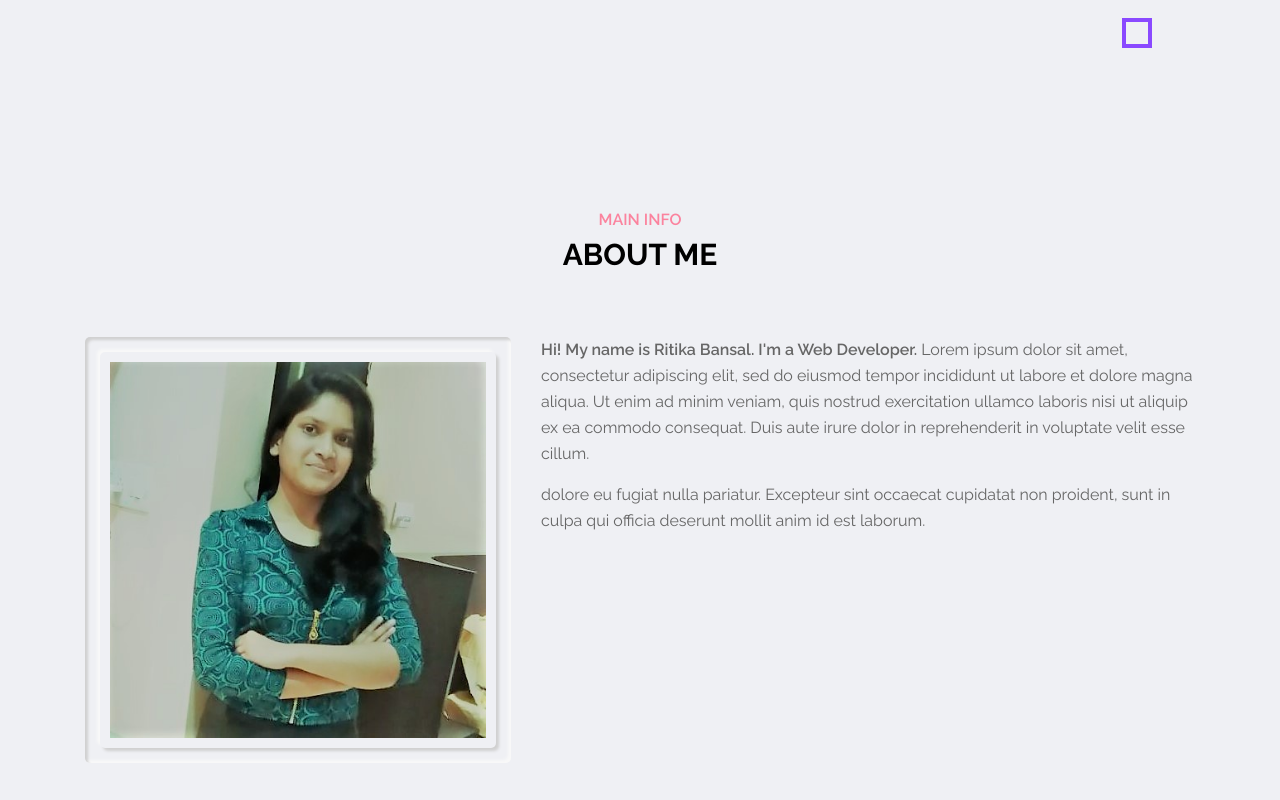
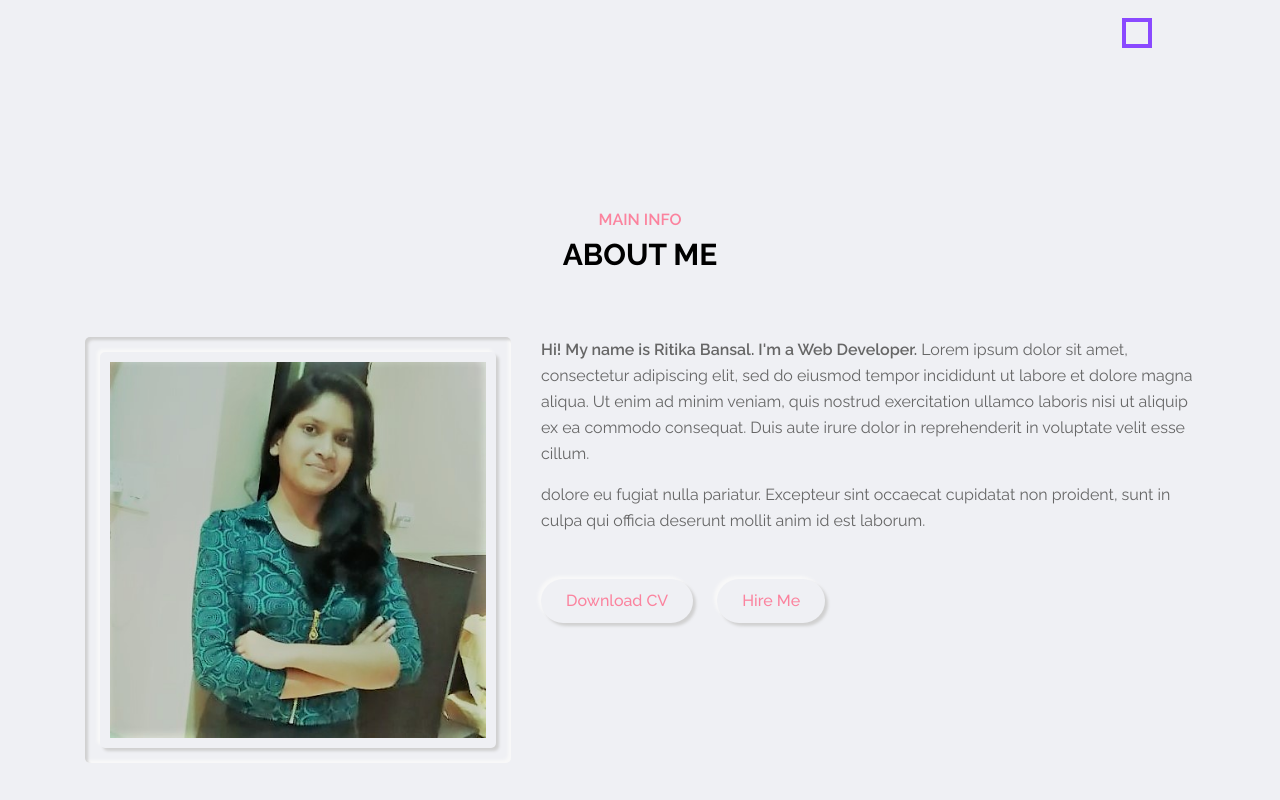
Before and after one commit to RitikaBansal312/Ritika_Bansal.github.io, a plain HTML site: page index.html in a window 1280 px wide. Shown: the part 672-1472 px from the top of the page. Drawn offline with Linux system fonts and the light colour scheme.

Commit message:
my portfolio

```diff
--- a/css/style.css
+++ b/css/style.css
@@ -441,3 +441,6 @@ about section
 .about-section .about-info span{
     font-weight: 600;
 }
+.about-section .about-info .btn-1{
+    margin: 30px 20px 0 0;
+}
--- a/index.html
+++ b/index.html
@@ -97,6 +97,8 @@
                     <p><span>Hi! My name is Ritika Bansal. I'm a Web Developer.</span>
                         Lorem ipsum dolor sit amet, consectetur adipiscing elit, sed do eiusmod tempor incididunt ut labore et dolore magna aliqua. Ut enim ad minim veniam, quis nostrud exercitation ullamco laboris nisi ut aliquip ex ea commodo consequat. Duis aute irure dolor in reprehenderit in voluptate velit esse cillum.</p>
                         <p>dolore eu fugiat nulla pariatur. Excepteur sint occaecat cupidatat non proident, sunt in culpa qui officia deserunt mollit anim id est laborum.</p>
+                        <a href="cv.pdf" class="btn-1 outer-shadow hover-in-shadow">Download CV</a>
+                        <a href="#" class="btn-1 outer-shadow hover-in-shadow">Hire Me</a>
                 </div>
             </div>
         </div>
```
